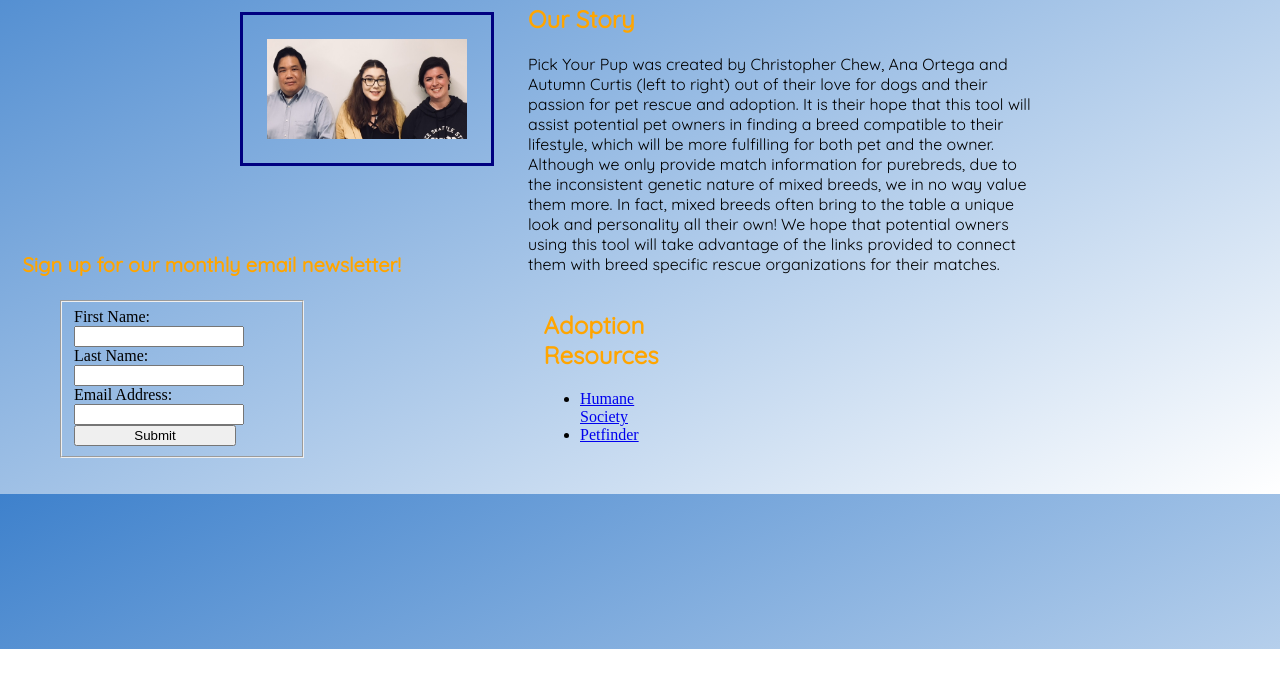
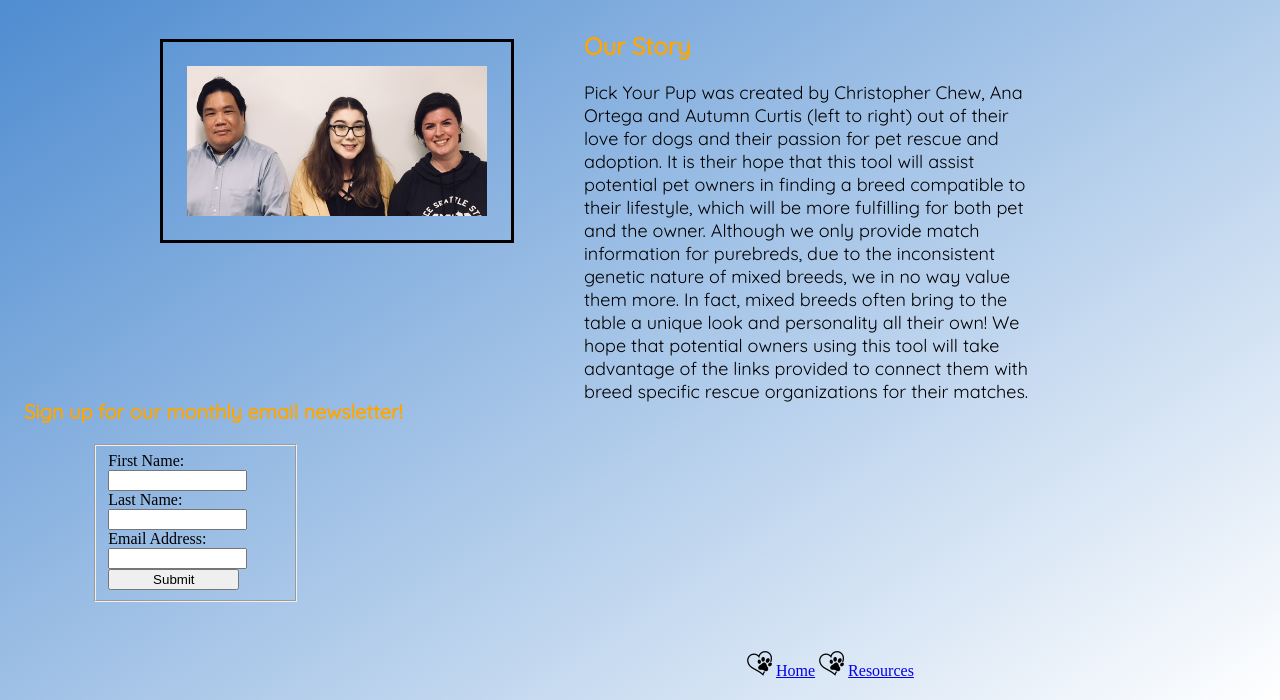
Before and after one commit to anaa0hh/pickYourPup, a plain HTML site: page aboutus.html in a window 1280 px wide. Shown: the part 151-851 px from the top of the page. Before the commit the page ends 800 px from the top, so only its background shows below. Drawn offline with Linux system fonts and the light colour scheme.

Commit message:
final product

```diff
--- a/CSS/aboutus.css
+++ b/CSS/aboutus.css
@@ -13,7 +13,7 @@ h1 {
     color: green;
     font: bold;
     text-align:center;
-    font-size: 60px;
+    font-size: 70px;
     font-family: 'Quicksand', sans-serif;
 
 }
@@ -22,23 +22,32 @@ h2 {
     color: orange;
     font-size: 24px;
     font-family: 'Quicksand', sans-serif;
-    margin-left: 36%;
+    margin-left: 43%;
+}
 
-
-}
 
 h3 {
     color: orange;
     font-size: 20px;
     font-family: 'Quicksand', sans-serif;
-    margin-left: -17%;
-    position: fixed;
+    margin-left: -30%;
+    position: relative;
     margin-top: -3%;
 }
 
+h4 {
+    color: orange;
+    font-size: 24px;
+    font-family: 'Quicksand', sans-serif;
+    margin-right: 36%;
+
+}
+
+
 p {
     font-family: 'Quicksand', sans-serif;
-    margin-left: 36%;
+    margin-left: 43%;
+    font-size: 18px;
 }
 
 #content{
@@ -55,14 +64,26 @@ p {
 
 
 }
+
+#resources {
+    margin-right:30%;
+}
+
+#contact {
+    margin-right: 10%;
+
+
+
+}
 .us {
-    height: 100px;
-    width: 200px;
+    height: 150px;
+    width: 300px;
     /* position: relative; */
-    border: 3px solid navy;
+    border:3px black solid;
     float: left;
     padding: 3%;
     margin-top: 1%;
+    margin-left: -10%;
 }
 
 .logo{
@@ -71,6 +92,7 @@ p {
     float: left;
     position: absolute;
     left: 2%;
+    border:3px black solid;
 }
 
 input {
@@ -102,6 +124,12 @@ fieldset {
     margin-bottom: 15%;
 }
 
-li {
-    margin-left: 36%;
+#pawheart {
+    width: 25px;
 }
+
+footer {
+    margin-left: 487px;
+    padding: 20px;
+
+}
--- a/aboutus.html
+++ b/aboutus.html
@@ -14,15 +14,12 @@
 <body>
   <div id="header">
     <h1><strong>About Us</strong></h1>
-
-
   </div>
 
 
-<div>
 
-<img class="us" src="img/us.jpg">
-<section>
+  <img class="us" src="img/us.jpg">
+  <section>
 
     <div>
         <h2>Our Story</h2>
@@ -33,25 +30,7 @@
 </section>
 
 
-  </div>
-  <div id="nav">
-
-
-
-
-     <div id="content">
-        <h2>Adoption Resources</h2>
-        <ul>
-          <li>
-            <a href='http://www.humanesociety.org/animal_community/resources/tips/find_local_animal_shelter.html?referrer=https://www.google.com/'>Humane Society</a>
-          </li>
-          <li>
-            <a href='https://www.petfinder.com/'>Petfinder</a>
-          </li>
-
-        </ul>
-      </div>
-    <div id="contact">
+<div id="contact">
       <h3>Sign up for our monthly email newsletter!</h3>
       <section id="contact">
             <form id="contact-fields">
@@ -64,11 +43,6 @@
                         Email Address:<br>
                         <input type="text" name="emailaddress" value""><br>
                         <input type="submit" value="Submit">
-
-
-
-
-
                 </fieldset>
 
             </form>
@@ -76,8 +50,13 @@
 
     </div>
 
+    <footer>
+        <img id="pawheart" src="img/pawheart.png">
+        <a href="index.html">Home</a>
+        <img id="pawheart" src="img/pawheart.png">
+        <a href="resources.html">Resources</a>
 
-
+     </footer>
 
 </body>
 
```
